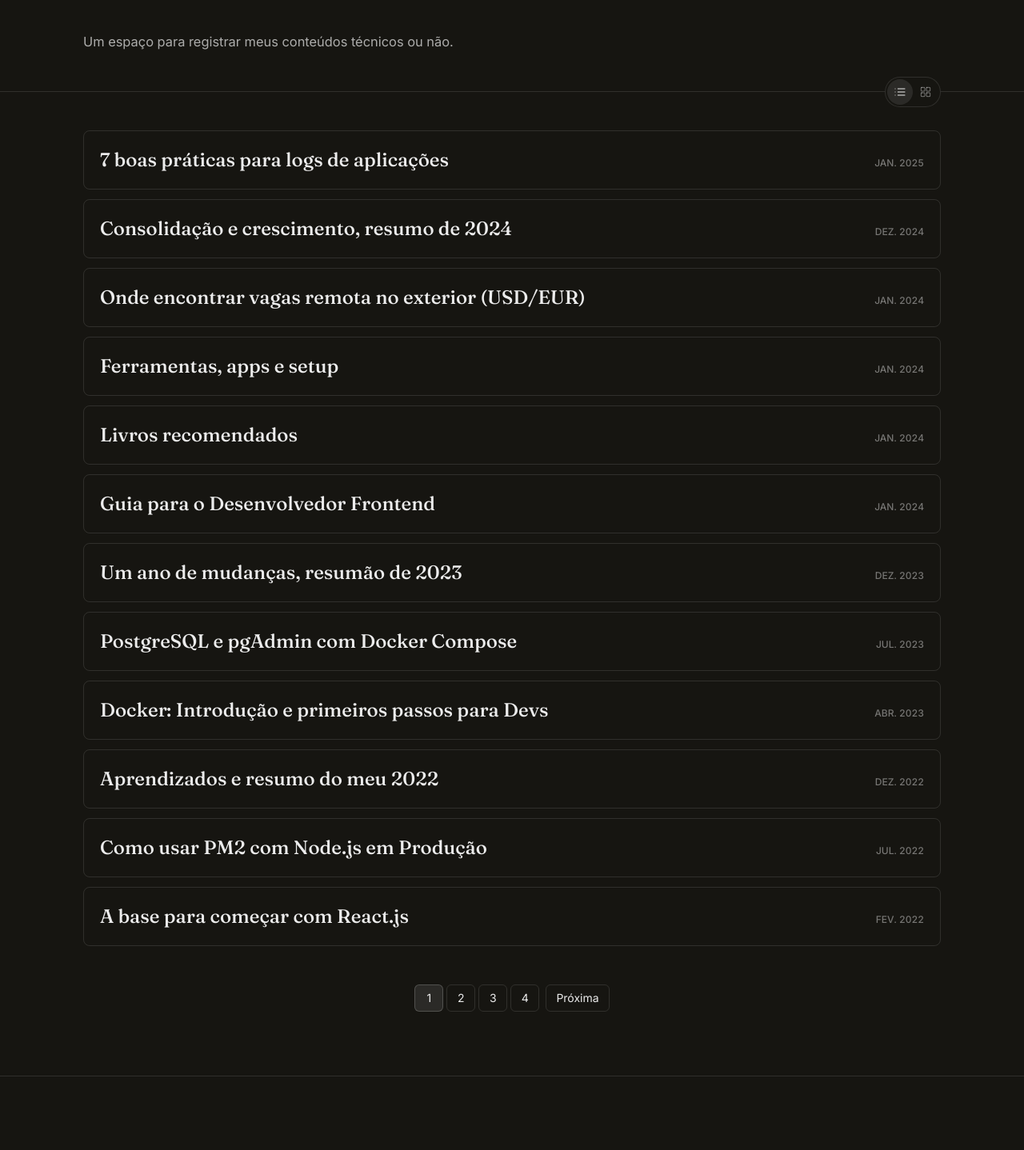
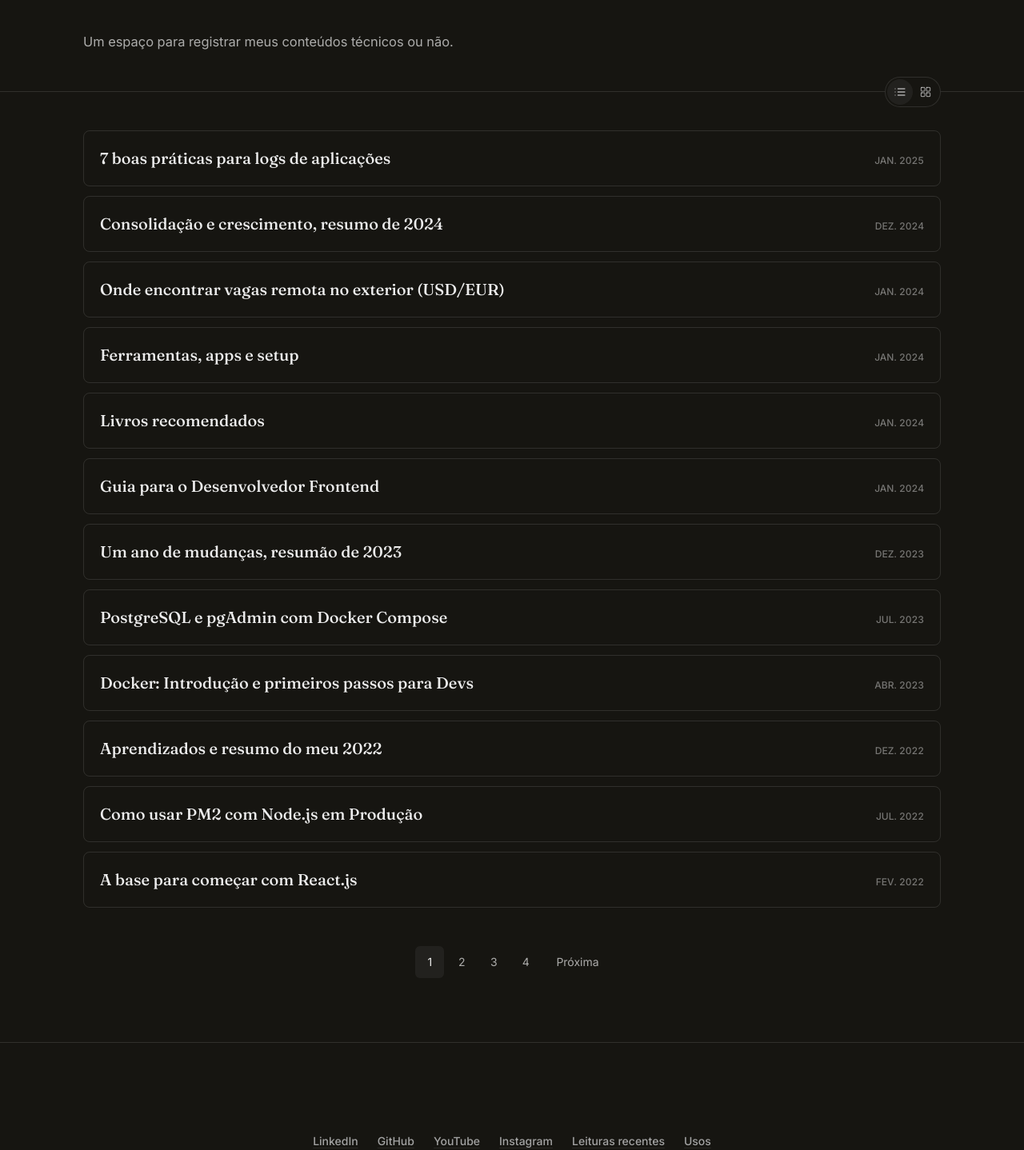
Before and after one commit to odanieldcs/danieldcs.com, a Next.js app: page /blog in a window 1280 px wide. Shown: the part 333-1771 px from the top of the page at 80% size. Built offline with nearby package versions, Linux system fonts and the light colour scheme.

Commit message:
feat(blog): slide the view switch and match pagination hover to the header
Show tooltips with a fade, animate the active view background on click, and reuse the header highlight on page numbers.

```diff
--- a/components/layout/sliding-highlight.tsx
+++ b/components/layout/sliding-highlight.tsx
@@ -97,15 +97,21 @@ export function useSlidingHighlight<T extends HTMLElement = HTMLElement>(
 export function SlidingHighlight({
   box,
   instant,
+  radiusClassName = 'rounded-md',
 }: {
   box: SlidingHighlightBox
   instant: boolean
+  radiusClassName?: string
 }) {
   return (
     <span
       aria-hidden="true"
       data-header-highlight=""
-      className="pointer-events-none absolute top-0 left-0 z-0 rounded-md bg-foreground/[0.06] transition-[transform,width,height,opacity] duration-300 ease-out motion-reduce:transition-none"
+      className={[
+        'pointer-events-none absolute top-0 left-0 z-0 bg-foreground/[0.06]',
+        'transition-[transform,width,height,opacity] duration-300 ease-out motion-reduce:transition-none',
+        radiusClassName,
+      ].join(' ')}
       style={{
         width: box.width,
         height: box.height,
--- a/components/ui/tooltip.tsx
+++ b/components/ui/tooltip.tsx
@@ -5,6 +5,7 @@ type TooltipAlign = 'center' | 'end'
 type TooltipProps = {
   label: string
   align?: TooltipAlign
+  className?: string
   children: (tooltipId: string) => ReactNode
 }
 
@@ -14,22 +15,34 @@ const alignClassName: Record<TooltipAlign, string> = {
 }
 
 const tooltipClassName = [
-  'pointer-events-none invisible absolute top-full z-10 mt-1',
+  'pointer-events-none absolute top-full z-10 mt-1.5',
   'whitespace-nowrap rounded-md border border-border bg-background px-2 py-1 text-caption text-foreground shadow-sm',
-  'peer-hover:visible peer-focus-visible:visible',
+  'translate-y-0.5 opacity-0 transition-[opacity,transform] duration-300 ease-out motion-reduce:transition-none',
+  'peer-hover:translate-y-0 peer-hover:opacity-100 peer-focus-visible:translate-y-0 peer-focus-visible:opacity-100',
 ].join(' ')
 
+export function tooltipPopupClassName(align: TooltipAlign = 'center') {
+  return `${tooltipClassName} ${alignClassName[align]}`
+}
+
 /** CSS tooltip. The trigger must include the `peer` class and `aria-describedby={tooltipId}`. */
-export function Tooltip({ label, align = 'center', children }: TooltipProps) {
+export function Tooltip({
+  label,
+  align = 'center',
+  className,
+  children,
+}: TooltipProps) {
   const tooltipId = useId()
 
   return (
-    <div className="relative inline-flex">
+    <div
+      className={['relative inline-flex', className].filter(Boolean).join(' ')}
+    >
       {children(tooltipId)}
       <span
         id={tooltipId}
         role="tooltip"
-        className={`${tooltipClassName} ${alignClassName[align]}`}
+        className={tooltipPopupClassName(align)}
       >
         {label}
       </span>
--- a/components/views/blog-view.tsx
+++ b/components/views/blog-view.tsx
@@ -3,8 +3,13 @@
 import Image from 'next/image'
 import Link from 'next/link'
 import type { ReactNode } from 'react'
+import { useState } from 'react'
 import { useInterfaceLanguage } from '@/components/interface-language-provider'
 import { Container } from '@/components/layout/container'
+import {
+  SlidingHighlight,
+  useSlidingHighlight,
+} from '@/components/layout/sliding-highlight'
 import { GridViewIcon, ListViewIcon } from '@/components/views/view-mode-icons'
 import { type BlogViewMode, buildBlogListingHref } from '@/lib/blog/pagination'
 import { resolveCoverSrc } from '@/lib/content/cover'
@@ -37,6 +42,24 @@ const interactiveSurfaceClassName = [
   'hover:border-accent/40 hover:bg-foreground/5',
 ].join(' ')
 
+const viewSwitchTooltipClassName = [
+  'pointer-events-none absolute top-full left-1/2 z-20 mt-1.5 -translate-x-1/2',
+  'whitespace-nowrap rounded-md border border-border bg-background px-2 py-1 text-caption text-foreground shadow-sm',
+  'translate-y-0.5 opacity-0 transition-[opacity,transform] duration-300 ease-out motion-reduce:transition-none',
+  'group-hover/viewtip:translate-y-0 group-hover/viewtip:opacity-100',
+  'group-focus-visible/viewtip:translate-y-0 group-focus-visible/viewtip:opacity-100',
+].join(' ')
+
+const highlightControlClassName = [
+  'relative z-10 inline-flex items-center justify-center rounded-md',
+  'transition-colors duration-200 hover:text-foreground',
+  focusClassName,
+].join(' ')
+
+function highlightControlToneClassName(active: boolean) {
+  return active ? 'text-foreground' : 'text-foreground/70'
+}
+
 const listLinkClassName = [
   'group flex items-baseline justify-between gap-4 p-4 sm:gap-6 sm:p-5',
   interactiveSurfaceClassName,
@@ -59,7 +82,7 @@ function ListItem({
         data-cta-location="blog"
         data-cta-target={post.slug}
       >
-        <h2 className="min-w-0 font-display text-xl font-medium transition-colors group-hover:text-accent sm:text-2xl">
+        <h2 className="min-w-0 font-display text-base font-medium transition-colors group-hover:text-accent sm:text-xl">
           {post.title}
         </h2>
         <time
@@ -113,7 +136,7 @@ function GridCard({
           <time dateTime={post.date} className={postDateMetadataClassName}>
             {post.date}
           </time>
-          <h2 className="font-display text-xl font-medium transition-colors group-hover:text-accent">
+          <h2 className="font-display text-base font-medium transition-colors group-hover:text-accent">
             {post.title}
           </h2>
         </div>
@@ -133,6 +156,16 @@ function ViewSwitch({
   page: number
   language: InterfaceLanguage
 }) {
+  const [pendingView, setPendingView] = useState<BlogViewMode | null>(null)
+  const [trackedView, setTrackedView] = useState(view)
+  if (view !== trackedView) {
+    setTrackedView(view)
+    setPendingView(null)
+  }
+
+  const activeView = pendingView ?? view
+  const { containerRef, box, instant } =
+    useSlidingHighlight<HTMLDivElement>(activeView)
   const options: Array<{
     id: BlogViewMode
     label: string
@@ -149,8 +182,16 @@ function ViewSwitch({
       aria-label={copy.viewLabel}
       className="inline-flex w-fit rounded-full border border-border bg-background p-0.5"
     >
+      <div ref={containerRef} className="relative inline-flex">
+        <SlidingHighlight
+          box={box}
+          instant={instant}
+          radiusClassName="rounded-full"
+        />
         {options.map((option) => {
           const pressed = view === option.id
+          const highlighted = activeView === option.id
+          const tooltipId = `blog-view-${option.id}`
           const href = buildBlogListingHref({
             page,
             view: option.id,
@@ -163,18 +204,28 @@ function ViewSwitch({
               href={href}
               aria-pressed={pressed}
               aria-label={option.label}
+              aria-describedby={tooltipId}
+              data-highlight-target={option.id}
+              onPointerDown={() => setPendingView(option.id)}
               className={[
-              'inline-flex size-8 items-center justify-center rounded-full transition-colors duration-200',
+                'group/viewtip relative z-10 inline-flex size-8 items-center justify-center rounded-full',
+                'transition-colors duration-200',
                 focusClassName,
-              pressed
-                ? 'bg-foreground/10 text-foreground'
-                : 'text-foreground/45 hover:text-foreground',
+                highlightControlToneClassName(highlighted),
               ].join(' ')}
             >
               {option.icon}
+              <span
+                id={tooltipId}
+                role="tooltip"
+                className={viewSwitchTooltipClassName}
+              >
+                {option.label}
+              </span>
             </Link>
           )
         })}
+      </div>
     </div>
   )
 }
@@ -192,9 +243,17 @@ function Pagination({
   pageCount: number
   language: InterfaceLanguage
 }) {
+  const [hoveredPage, setHoveredPage] = useState<number | null>(null)
+  const { containerRef, box, instant } = useSlidingHighlight<HTMLUListElement>(
+    String(hoveredPage ?? page),
+  )
   const pages = Array.from({ length: pageCount }, (_, index) => index + 1)
   const pageHref = (target: number) =>
     buildBlogListingHref({ page: target, view, language })
+  const paginationEdgeClassName = [
+    highlightControlClassName,
+    'px-3 py-2.5 text-sm text-foreground/70',
+  ].join(' ')
 
   return (
     <nav
@@ -202,17 +261,16 @@ function Pagination({
       className="mt-12 flex flex-wrap items-center justify-center gap-2"
     >
       {page > 1 ? (
-        <Link
-          href={pageHref(page - 1)}
-          className={[
-            'rounded-md border border-border px-3 py-1.5 text-sm transition-colors hover:border-accent/40',
-            focusClassName,
-          ].join(' ')}
-        >
+        <Link href={pageHref(page - 1)} className={paginationEdgeClassName}>
           {copy.paginationPrevious}
         </Link>
       ) : null}
-      <ul className="flex list-none flex-wrap items-center gap-1">
+      <ul
+        ref={containerRef}
+        className="relative flex list-none flex-wrap items-center gap-1"
+        onMouseLeave={() => setHoveredPage(null)}
+      >
+        <SlidingHighlight box={box} instant={instant} />
         {pages.map((pageNumber) => {
           const current = pageNumber === page
 
@@ -221,12 +279,13 @@ function Pagination({
               <Link
                 href={pageHref(pageNumber)}
                 aria-current={current ? 'page' : undefined}
+                aria-label={String(pageNumber)}
+                data-highlight-target={String(pageNumber)}
+                onMouseEnter={() => setHoveredPage(pageNumber)}
                 className={[
-                  'inline-flex min-w-9 items-center justify-center rounded-md border px-2 py-1.5 text-sm transition-colors',
-                  focusClassName,
-                  current
-                    ? 'border-foreground/20 bg-foreground/10 text-foreground'
-                    : 'border-border hover:border-accent/40',
+                  'min-w-9 px-2 py-2.5 text-sm',
+                  highlightControlClassName,
+                  highlightControlToneClassName(current),
                 ].join(' ')}
               >
                 {pageNumber}
@@ -236,13 +295,7 @@ function Pagination({
         })}
       </ul>
       {page < pageCount ? (
-        <Link
-          href={pageHref(page + 1)}
-          className={[
-            'rounded-md border border-border px-3 py-1.5 text-sm transition-colors hover:border-accent/40',
-            focusClassName,
-          ].join(' ')}
-        >
+        <Link href={pageHref(page + 1)} className={paginationEdgeClassName}>
           {copy.paginationNext}
         </Link>
       ) : null}
```
Also changed, not shown: 1 other file (tests, documents, lock files or other folders). Lines whose indentation alone changed are shown as unchanged.
